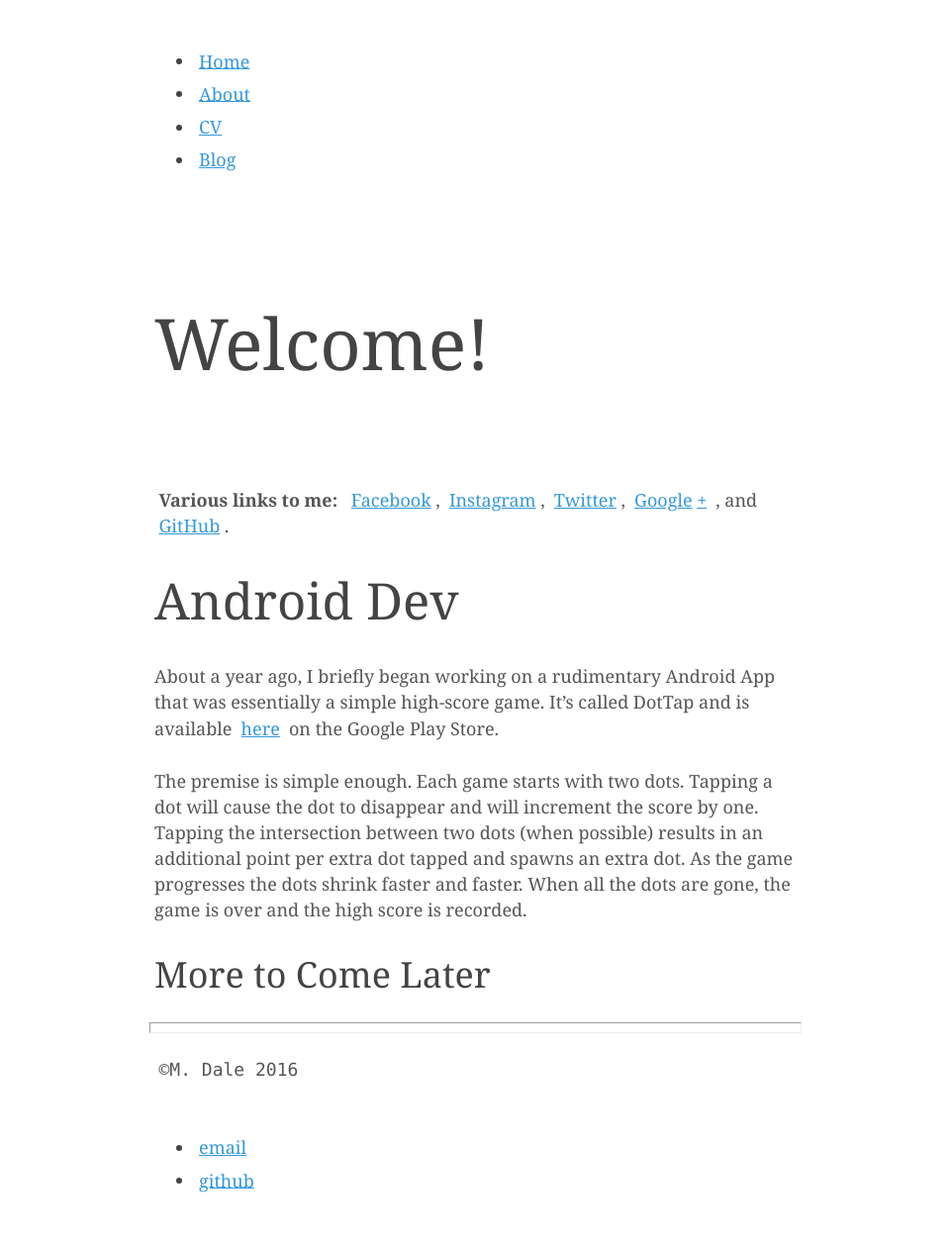
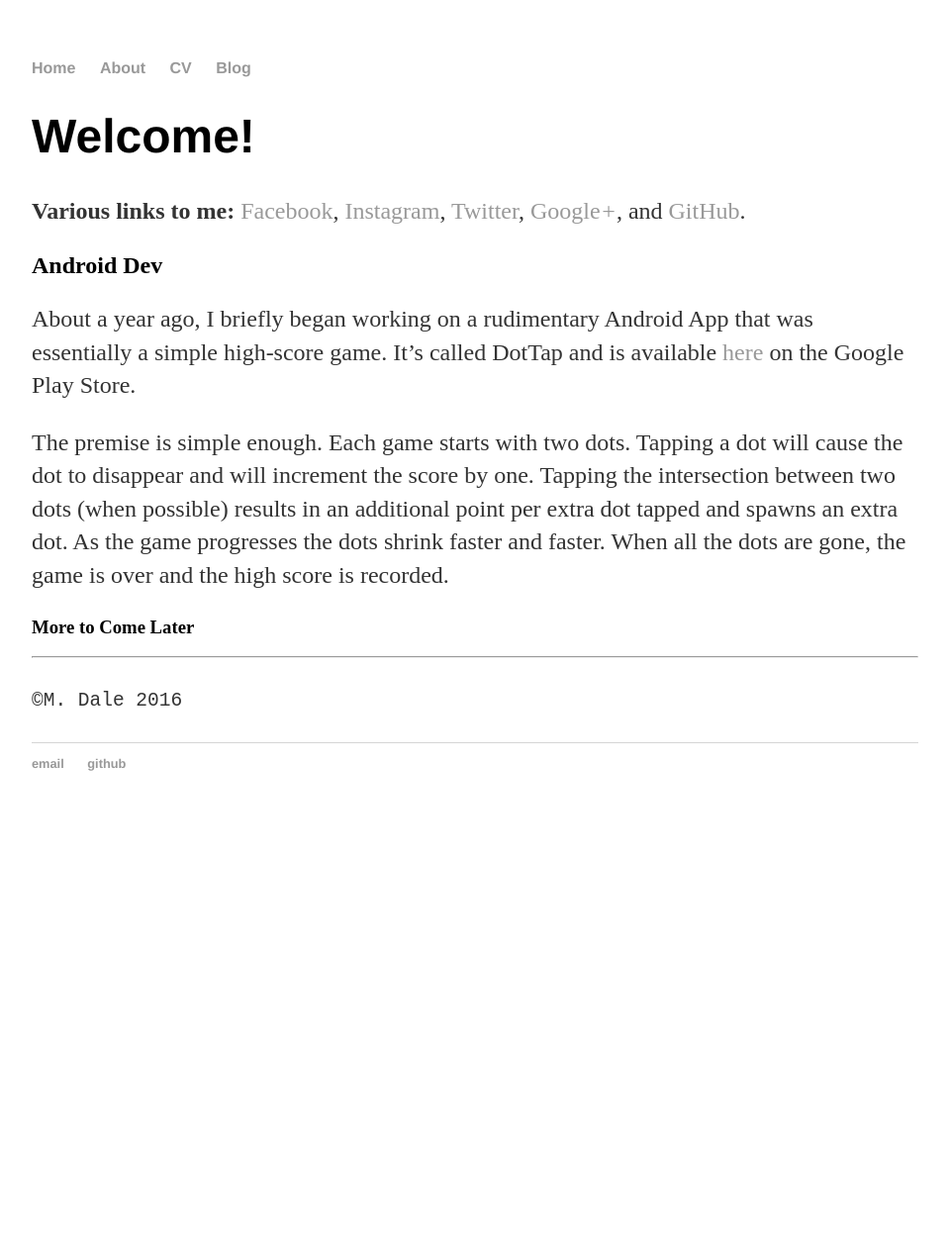
Before and after one commit to randomnessSlayer/randomnessslayer.dalewithit.github.io, a Jekyll site: the page built from index.md, in a window 1280 px wide. Shown: the whole page at 99% size, without its empty margins (160-1119 px from the left). Built offline with Jekyll 4.4.1, drawn with Linux system fonts in a browser that asks for light colours; after the commit the page ends 900 px from its top, so only the background shows below that.

Commit message:
Update main.css

```diff
--- a/css/main.css
+++ b/css/main.css
@@ -1,234 +1,43 @@
-@media print {
-  *,
-  *:before,
-  *:after {
-    background: opaque !important;
-    color: #fff !important;
-    box-shadow: none !important;
-    text-shadow: none !important;
-  }
-
- background:
-    /* top, transparent black, faked with gradient */
-    linear-gradient(
-      rgba(0, 0, 0, 0.7),
-      rgba(0, 0, 0, 0.7)
-    ),
-    /* bottom, image */
-    url(http://fc02.deviantart.net/fs71/i/2011/274/6/f/ocean__sky__stars__and_you_by_muddymelly-d4bg1ub.png);
-
-  a,
-  a:visited {
+body {
+    margin: 60px auto;
+    width: 70%;
+}
+nav ul, footer ul {
+    font-family:'Helvetica', 'Arial', 'Sans-Serif';
+    padding: 0px;
+    list-style: none;
+    font-weight: bold;
+}
+nav ul li, footer ul li {
+    display: inline;
+    margin-right: 20px;
+}
+a {
+    text-decoration: none;
+    color: #999;
+}
+a:hover {
     text-decoration: underline;
-  }
-
-  a[href]:after {
-    content: " (" attr(href) ")";
-  }
-
-  abbr[title]:after {
-    content: " (" attr(title) ")";
-  }
-
-  a[href^="#"]:after,
-  a[href^="javascript:"]:after {
-    content: "";
-  }
-
-  pre,
-  blockquote {
-    border: 1px solid #999;
-    page-break-inside: avoid;
-  }
-
-  thead {
-    display: table-header-group;
-  }
-
-  tr,
-  img {
-    page-break-inside: avoid;
-  }
-
-  img {
-    max-width: 100% !important;
-  }
-
-  p,
-  h2,
-  h3 {
-    orphans: 3;
-    widows: 3;
-  }
-
-  h2,
-  h3 {
-    page-break-after: avoid;
-  }
+}
+h1 {
+    font-size: 3em;
+    font-family:'Helvetica', 'Arial', 'Sans-Serif';
+}
+p {
+    font-size: 1.5em;
+    line-height: 1.4em;
+    color: #333;
+}
+footer {
+    border-top: 1px solid #d5d5d5;
+    font-size: .8em;
 }
 
-html {
-  font-size: 12px;
+ul.posts {
+    margin: 20px auto 40px;
+    font-size: 1.5em;
 }
 
-@media screen and (min-width: 32rem) and (max-width: 48rem) {
-  html {
-    font-size: 15px;
-  }
+ul.posts li {
+    list-style: none;
 }
-
-@media screen and (min-width: 48rem) {
-  html {
-    font-size: 16px;
-  }
-}
-
-body {
-  line-height: 1.85;
-}
-
-p,
-.splendor-p {
-  font-size: 1rem;
-  margin-bottom: 1.3rem;
-}
-
-h1,
-.splendor-h1,
-h2,
-.splendor-h2,
-h3,
-.splendor-h3,
-h4,
-.splendor-h4 {
-  margin: 1.414rem 0 .5rem;
-  font-weight: inherit;
-  line-height: 1.42;
-}
-
-h1,
-.splendor-h1 {
-  margin-top: 0;
-  font-size: 3.998rem;
-}
-
-h2,
-.splendor-h2 {
-  font-size: 2.827rem;
-}
-
-h3,
-.splendor-h3 {
-  font-size: 1.999rem;
-}
-
-h4,
-.splendor-h4 {
-  font-size: 1.414rem;
-}
-
-h5,
-.splendor-h5 {
-  font-size: 1.121rem;
-}
-
-h6,
-.splendor-h6 {
-  font-size: .88rem;
-}
-
-small,
-.splendor-small {
-  font-size: .707em;
-}
-
-/* https://github.com/mrmrs/fluidity */
-
-img,
-canvas,
-iframe,
-video,
-svg,
-select,
-textarea {
-  max-width: 100%;
-}
-
-@import url(http://fonts.googleapis.com/css?family=Merriweather:300italic,300);
-
-html {
-  font-size: 18px;
-  max-width: 100%;
-}
-
-body {
-  color: #444;
-  font-family: 'Merriweather', Georgia, serif;
-  margin: 0;
-  max-width: 100%;
-}
-
-/* === A bit of a gross hack so we can have bleeding divs/blockquotes. */
-
-p,
-*:not(div):not(img):not(body):not(html):not(li):not(blockquote):not(p) {
-  margin: 1rem auto 1rem;
-  max-width: 36rem;
-  padding: .25rem;
-}
-
-div {
-  width: 100%;
-}
-
-div img {
-  width: 100%;
-}
-
-blockquote p {
-  font-size: 1.5rem;
-  font-style: italic;
-  margin: 1rem auto 1rem;
-  max-width: 48rem;
-}
-
-li {
-  margin-left: 2rem;
-}
-
-/* Counteract the specificity of the gross *:not() chain. */
-
-h1 {
-  padding: 4rem 0 !important;
-}
-
-/*  === End gross hack */
-
-p {
-  color: #555;
-  height: auto;
-  line-height: 1.45;
-}
-
-pre,
-code {
-  font-family: Menlo, Monaco, "Courier New", monospace;
-}
-
-pre {
-  background-color: #fafafa;
-  font-size: .8rem;
-  overflow-x: scroll;
-  padding: 1.125em;
-}
-
-a,
-a:visited {
-  color: #3498db;
-}
-
-a:hover,
-a:focus,
-a:active {
-  color: #2980b9;
-}
```
